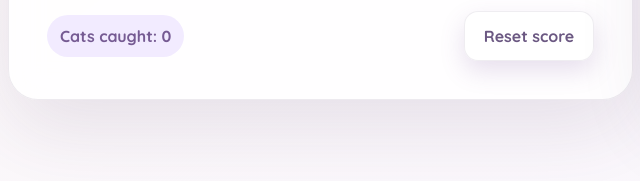
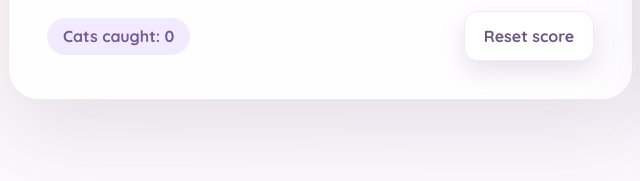
Before and after one commit to itsrezura/nuraycutewebsite, a plain HTML site: page index.html in a window 1280 px wide. Shown: the part 6625-6806 px from the top of the page, 42-682 px from the left. Drawn offline with nearby package versions, Linux system fonts and the light colour scheme.

Commit message:
Fix score pill wrapping in cat game
Co-Authored-By: Claude Sonnet 5.5 <noreply@anthropic.com>
Claude-Session: https://claude.ai/code/session_01RojS5GQ9F7hwK9vHzD1aTm

```diff
--- a/index.html
+++ b/index.html
@@ -1475,6 +1475,7 @@
 
     .scorebar {
       display: flex;
+      flex-wrap: wrap;
       align-items: center;
       justify-content: space-between;
       gap: 14px;
@@ -1483,8 +1484,11 @@
     }
 
     .score-pill {
-      padding: 8px 13px;
+      padding: 8px 16px;
       border-radius: 999px;
+      white-space: nowrap;
+      flex: 0 0 auto;
+      line-height: 1.3;
       background: #f2ebff;
       color: #765b93;
     }
```
